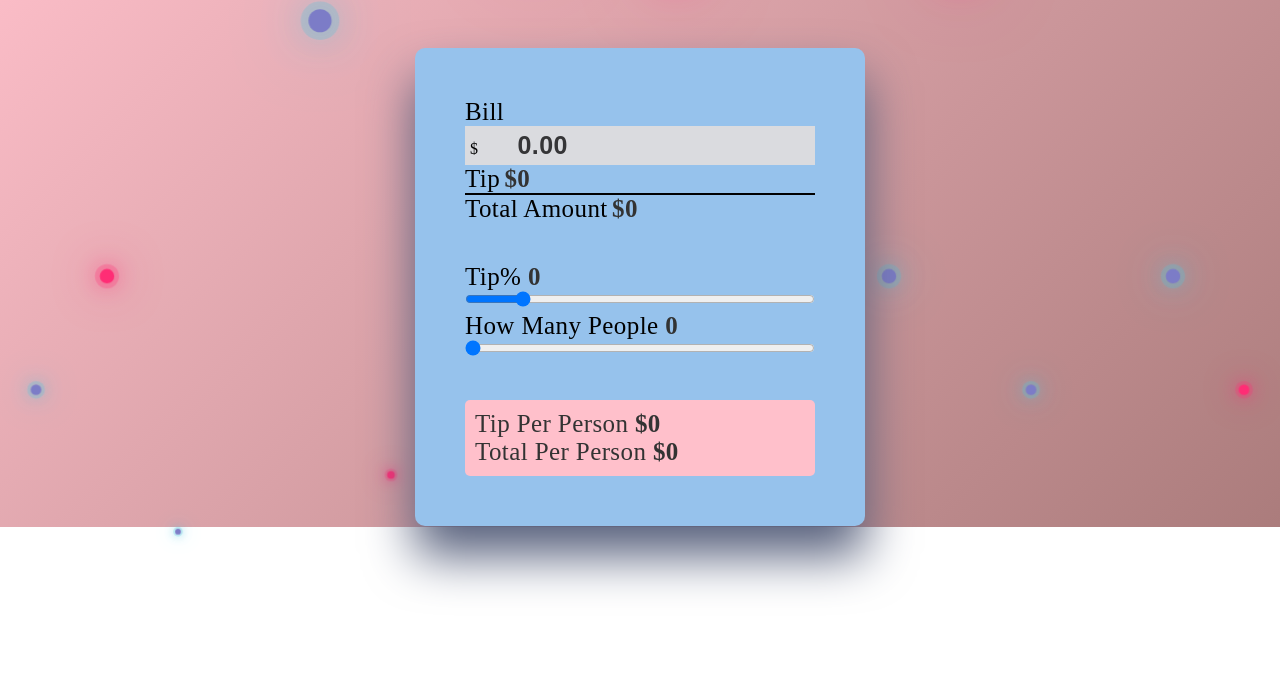
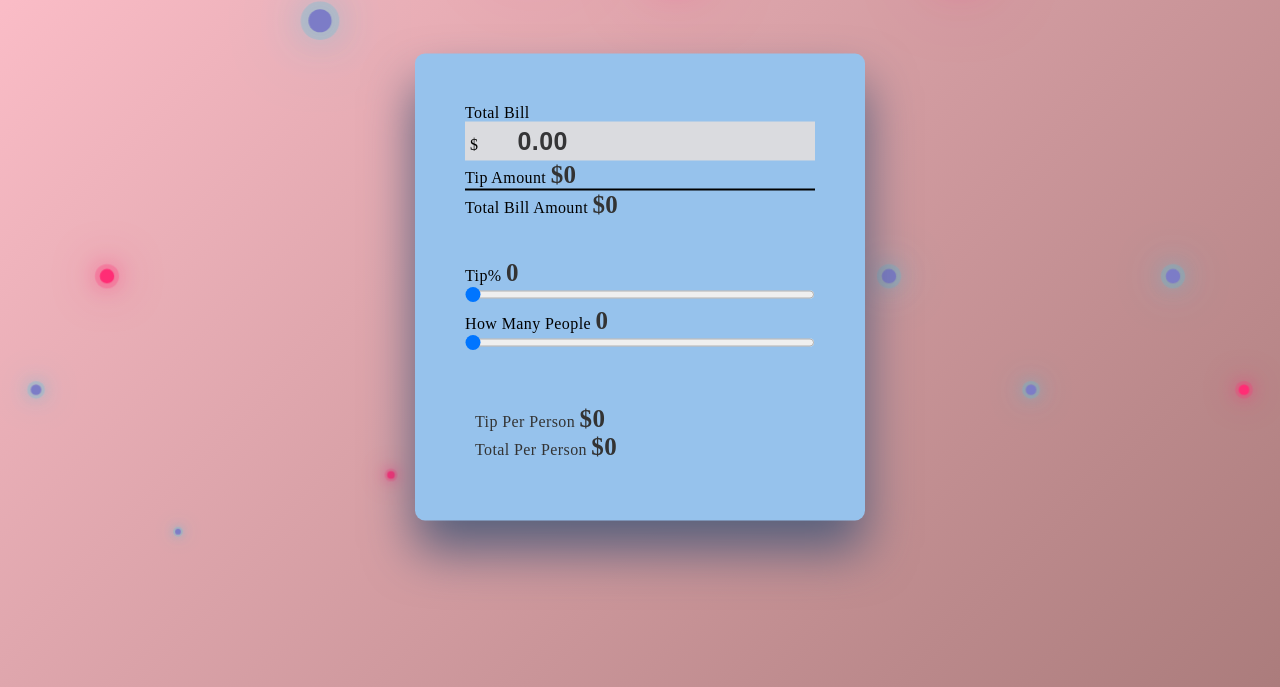
Before and after one commit to bchang0999/tip-calculator, a plain HTML site: page index.html in a window 1280 px wide. Shown: the part 113-800 px from the top of the page. Drawn offline with Linux system fonts and the light colour scheme.

Commit message:
updated background css

```diff
--- a/index.html
+++ b/index.html
@@ -41,19 +41,19 @@
       <div class="container">
         <section>
           <div class="wrapper">
-            <label for="bill" class="lbl"> Bill </label>
+            <label for="bill" class="lbl"> Total Bill </label>
             <div class="input-box">
               <span>$</span>
               <input type="number" value="0.00" id="bill" class="val" />
             </div>
           </div>
           <div class="wrapper">
-            <span class="lbl">Tip</span>
+            <span class="lbl">Tip Amount</span>
             <span id="tip-amount" class="val"> $0 </span>
           </div>
           <hr />
           <div class="wrapper">
-            <span class="lbl">Total Amount</span>
+            <span class="lbl">Total Bill Amount</span>
             <span id="total-amount" class="val"> $0 </span>
           </div>
         </section>
@@ -62,7 +62,7 @@
             <label for="tip" class="lbl"> Tip% </label>
             <span id="tip-percent" class="val"> 0 </span>
           </div>
-          <input type="range" min="0" id="tip" value="15" />
+          <input type="range" min="0" id="tip" value="0" />
           <div class="wrapper">
             <label for="no-of-people" class="lbl"> How Many People </label>
             <span id="split-num" class="val"> 0 </span>
@@ -80,7 +80,6 @@
           </div>
         </section>
       </div>
-        <!-- Heading and Calculator ////Heading and Calculator /// -->
 
 
 
--- a/script.js
+++ b/script.js
@@ -1,3 +1,4 @@
+
 const sliders = document.querySelectorAll("input[type='range']");
 console.log(sliders);
 sliders.forEach(function(slider){
--- a/style.css
+++ b/style.css
@@ -11,8 +11,6 @@ body{
     pink,
     rgb(171, 124, 124)
   ) fixed;
-  background-size: 100% 80%;
-  background-repeat: no-repeat;
 }
 
 .heading{
@@ -37,11 +35,6 @@ body{
   box-shadow: 0 30px 50px rgb(87, 96, 124);
 }
 
-.lbl{
-  font-size: 25px;
-  color:rgb(0, 0, 0);
-  font-weight: 400;
-}
 
 .val{
   color:rgb(51, 51, 51);
@@ -72,22 +65,16 @@ input[type="range"]{
   width: 100%;
   cursor: pointer;
 }
-input[type="range"]:not(:last-child){
-  margin-bottom: 5px;
-}
 
-section:not(:last-child){
-  margin-bottom: 40px;
-}
 section:not(:first-child){
   margin-top: 40px;
 }
 section:last-child{
-  background-color: pink;
+  /* background-color: pink; */
   padding: 10px;
   border-radius: 5px;
 }
-section:last-child .val,
+
 section:last-child .lbl{
   color:rgb(51, 51, 51);
 }
```
